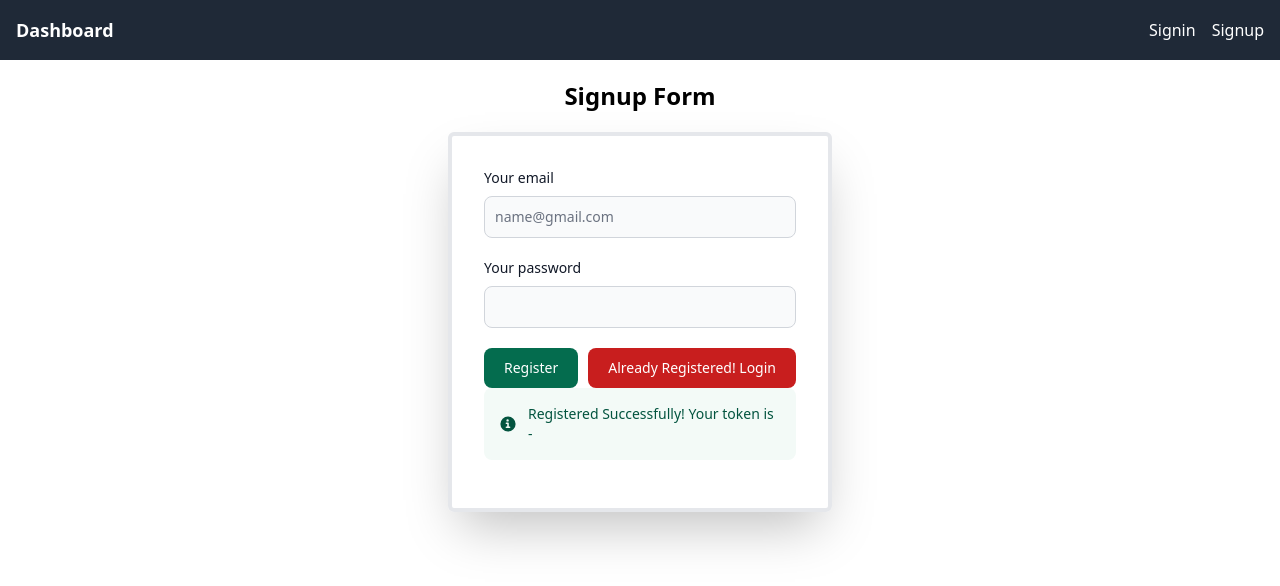
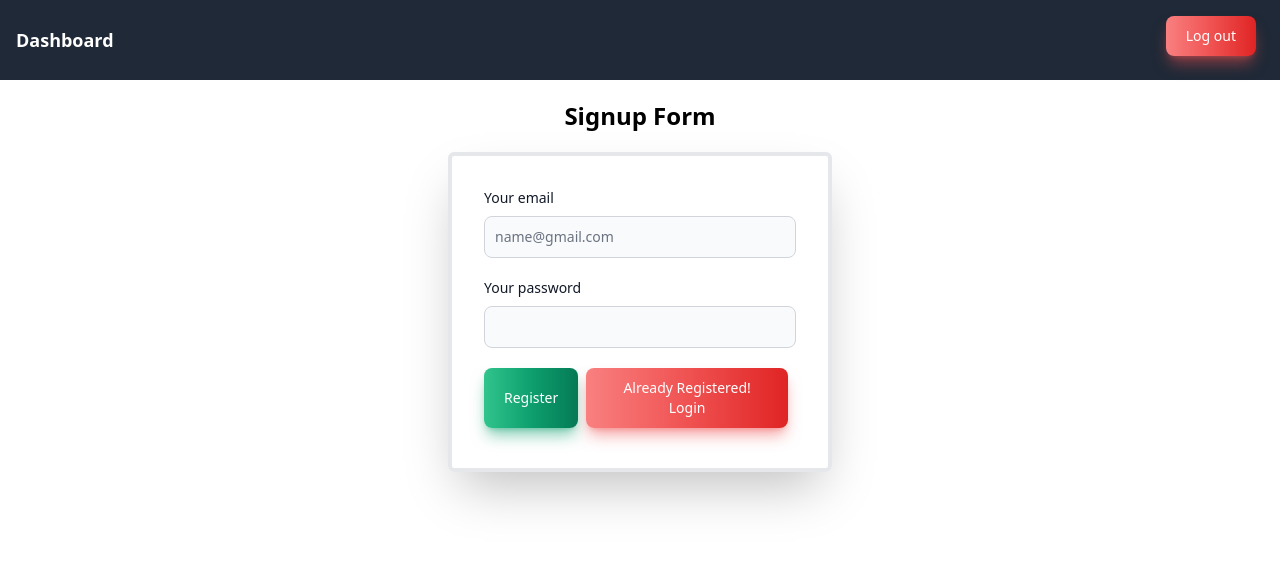
Before and after one commit to JYOTIPM1999/assignment-webreinvent, a React (Create React App) app in the folder secure-user-management-dashboard/: page /signup in a window 1280 px wide. Shown: the top 586 px of the page. Built offline with nearby package versions, Linux system fonts and the light colour scheme; sample sign-in values are in the browser's storage.

Commit message:
Authentication complete

```diff
--- a/secure-user-management-dashboard/src/Routes/RestrictedRoute.ts
+++ b/secure-user-management-dashboard/src/Routes/RestrictedRoute.ts
@@ -10,9 +10,10 @@ interface RestrictedRouteProps {
 const RestrictedRoute: React.FC<RestrictedRouteProps> = ({ children }) => {
   const navigate = useNavigate();
 
-  // const token = useSelector((state: RootState) => state.token);
+  const tokenRedux = useSelector((state: RootState) => state.token);
+  console.log("tokenRedux", tokenRedux);
   const token = localStorage.getItem("token");
-  console.log("token", token);
+  // console.log("token", token);
 
   useEffect(() => {
     if (token === null) {
--- a/secure-user-management-dashboard/src/components/Navbar.tsx
+++ b/secure-user-management-dashboard/src/components/Navbar.tsx
@@ -1,12 +1,44 @@
-import { Link } from "react-router-dom";
+import { useEffect, useState } from "react";
+import { Link, useNavigate } from "react-router-dom";
+
+// interface Token {
+//   token: string;
+// }
 
 const Navbar: React.FC = () => {
+  const navigate = useNavigate();
+  // const [token, setToken] = useState<Token | null>(null);
+
+  // useEffect(() => {
+  //   const storedToken = localStorage.getItem("token");
+  //   if (storedToken) {
+  //     setToken(JSON.parse(storedToken) as Token);
+  //   }
+  // }, []);
+  const token = localStorage.getItem("token");
+
+  const handleLogout = () => {
+    localStorage.removeItem("token");
+    navigate("/signin");
+  };
+
   return (
     <nav className="bg-gray-800 p-4">
       <div className="container mx-auto flex justify-between items-center">
         <Link to="/" className="text-white font-semibold text-lg">
           Dashboard
         </Link>
+        {token ? (
+          <div>
+            <button
+              onClick={() => handleLogout()}
+              type="button"
+              className="text-white bg-gradient-to-r from-red-400 via-red-500 to-red-600 hover:bg-gradient-to-br focus:ring-4 focus:outline-none focus:ring-red-300 dark:focus:ring-red-800 shadow-lg shadow-red-500/50 dark:shadow-lg dark:shadow-red-800/80 font-medium rounded-lg text-sm px-5 py-2.5 text-center me-2 mb-2"
+            >
+              Log out
+            </button>
+          </div>
+        ) : (
           <div className="space-x-4">
             <Link to="/signin" className="text-white hover:underline">
               Signin
@@ -15,6 +47,7 @@ const Navbar: React.FC = () => {
               Signup
             </Link>
           </div>
+        )}
       </div>
     </nav>
   );
--- a/secure-user-management-dashboard/src/pages/SignUp.tsx
+++ b/secure-user-management-dashboard/src/pages/SignUp.tsx
@@ -81,14 +81,14 @@ const SignUp: React.FC = () => {
         <div className=" flex justify-between">
           <button
             type="submit"
-            className="text-white bg-green-700 hover:bg-green-800 focus:ring-4 focus:outline-none focus:ring-blue-300 font-medium rounded-lg text-sm w-full sm:w-auto px-5 py-2.5 text-center dark:bg-blue-600 dark:hover:bg-blue-700 dark:focus:ring-blue-800"
+            className="text-white bg-gradient-to-r from-green-400 via-green-500 to-green-600 hover:bg-gradient-to-br focus:ring-4 focus:outline-none focus:ring-green-300 dark:focus:ring-green-800 shadow-lg shadow-green-500/50 dark:shadow-lg dark:shadow-green-800/80 font-medium rounded-lg text-sm px-5 py-2.5 text-center me-2 mb-2"
           >
             Register
           </button>
           <button
             type="submit"
             onClick={() => navigate("/signin")}
-            className="text-white bg-red-700 hover:bg-red-800 focus:ring-4 focus:outline-none focus:ring-blue-300 font-medium rounded-lg text-sm w-full sm:w-auto px-5 py-2.5 text-center dark:bg-blue-600 dark:hover:bg-blue-700 dark:focus:ring-blue-800"
+            className="text-white bg-gradient-to-r from-red-400 via-red-500 to-red-600 hover:bg-gradient-to-br focus:ring-4 focus:outline-none focus:ring-red-300 dark:focus:ring-red-800 shadow-lg shadow-red-500/50 dark:shadow-lg dark:shadow-red-800/80 font-medium rounded-lg text-sm px-5 py-2.5 text-center me-2 mb-2"
           >
             Already Registered! Login
           </button>
@@ -112,7 +112,7 @@ const SignUp: React.FC = () => {
               <span className="font-medium">Wront info!</span> {error}
             </div>
           </div>
-        ) : (
+        ) : success ? (
           <div
             className="flex items-center p-4 mb-4 text-sm text-green-800 rounded-lg bg-green-50 dark:bg-gray-800 dark:text-green-400"
             role="alert"
@@ -132,6 +132,8 @@ const SignUp: React.FC = () => {
               token is - {success}
             </div>
           </div>
+        ) : (
+          <></>
         )}
       </form>
     </div>
```
Lines whose indentation alone changed are shown as unchanged.
